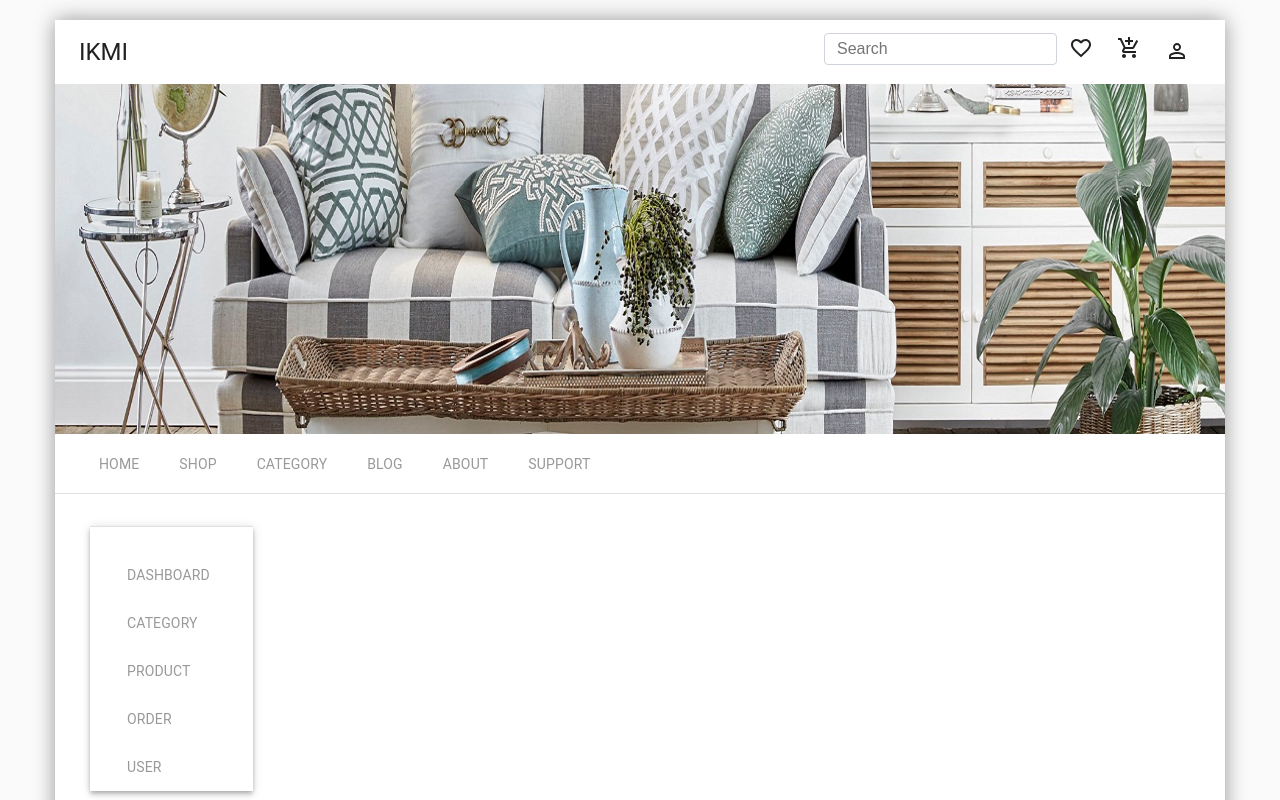
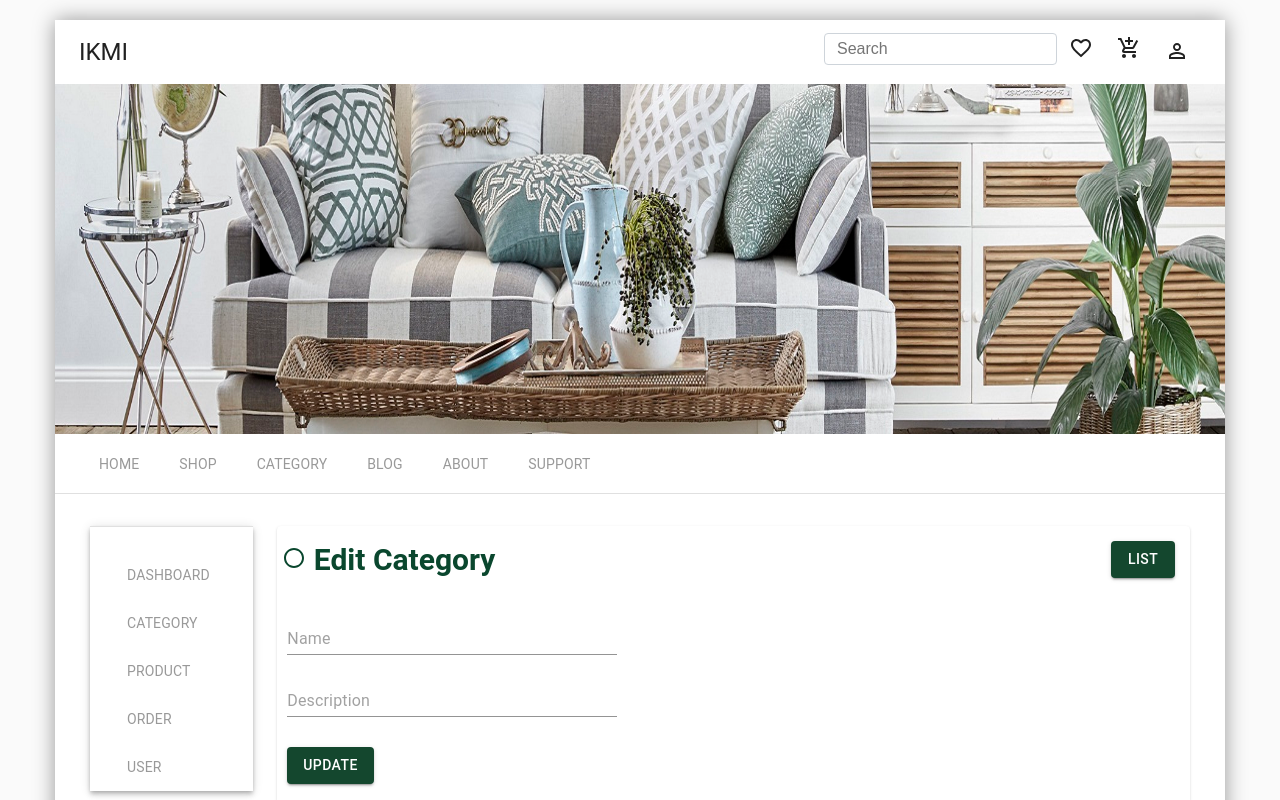
Before and after one commit to Ikhtiarmahmud/ikmi-commerce, a React (Create React App) app: page /profile/category/edit/1 in a window 1280 px wide. Shown: the top 800 px of the page. Built offline with nearby package versions, Linux system fonts and the light colour scheme; no server answers; sample sign-in values are in the browser's storage.

Commit message:
Category & Product edit done

```diff
--- a/src/components/Admin/Category/action.js
+++ b/src/components/Admin/Category/action.js
@@ -1,4 +1,4 @@
-import { STORE_CATEGORIES } from  './constants';
+import { STORE_CATEGORIES, GET_SINGLE_CATEGORY } from  './constants';
 import axios from 'axios';
 import { BASE_URL, AUTH_TOKEN } from '../../../utils/constants';
 
@@ -21,6 +21,24 @@ export const StoreCategory = (data) => async() => {
     });
 }
 
+export const GetSingleCategory = (id) => async(dispatch) => {
+    const category = await axios.get(`${BASE_URL}/category/${id}`);
+
+    dispatch({
+        type: GET_SINGLE_CATEGORY,
+        payload: category.data
+    })
+}
+
+export const UpdateCategory = (data) => async() => {
+    return await axios.patch(`${BASE_URL}/category/${data._id}`, data, {
+        headers: {
+            Accept: "application/json",
+            Authorization: `bearer ${AUTH_TOKEN}`,
+        }
+    });
+}
+
 export const DeleteCategory = (id) => async() => {
     return await axios.delete(`${BASE_URL}/category/${id}`, {
             headers: {
--- a/src/components/Admin/Category/constants.js
+++ b/src/components/Admin/Category/constants.js
@@ -1 +1,2 @@
 export const STORE_CATEGORIES = "STORE_ALL_CATEGORIES";
+export const GET_SINGLE_CATEGORY = "GET_SINGLE_CATEGORY";
--- /dev/null
+++ b/src/components/Admin/Category/edit.js
@@ -0,0 +1,102 @@
+import React, { useState, useEffect } from 'react';
+import {
+    TableContainer,
+    Paper,
+    Typography,
+    Grid,
+    Button,
+    TextField
+} from '@material-ui/core';
+import RadioButtonUncheckedIcon from '@material-ui/icons/RadioButtonUnchecked';
+import { UPDATED_MESSAGE, ERROR_MESSAGE } from '../../../utils/constants';
+import { UpdateCategory, GetSingleCategory } from './action';
+import Message from '../../Message';
+import { Link, useParams } from 'react-router-dom';
+import { useDispatch, useSelector } from 'react-redux';
+import useStyles from './style';
+
+const EditCategroy = () => {
+    const classes = useStyles();
+    const dispatch = useDispatch();
+    const params = useParams();
+    const [status, setStatus] = useState();
+    const { category } = useSelector(state => state.categoryStore);
+    const [categoryData, setCategoryData] = useState({})
+
+    const SubmitHandler = () => {
+        dispatch(UpdateCategory(categoryData))
+            .then(() => setStatus(true))
+            .catch(() => setStatus(false))
+    }
+
+    useEffect(() => {
+        dispatch(GetSingleCategory(params.id));
+    }, [])
+
+    useEffect(() => {
+        setCategoryData(category);
+    }, [category])
+
+    let message = status === true ? UPDATED_MESSAGE : ERROR_MESSAGE;
+
+    return (
+        <TableContainer component={Paper}>
+            <Grid container direction="row" justify="space-between" alignItems="flex-start">
+                <Typography className={
+                        classes.title
+                    }
+                    gutterBottom
+                    variant="h3"
+                    align="left">
+                    <RadioButtonUncheckedIcon/>
+                    &nbsp;Edit Category
+                </Typography>
+                <div style={
+                    {padding: "15px"}
+                }>
+                    <Link className={
+                            classes.link
+                        }
+                        to="/profile/category">
+                        <Button className={
+                                classes.cartBtn
+                            }
+                            variant="contained">List</Button>
+                    </Link>
+                </div>
+            </Grid>
+            <br />
+
+            <Message status={status} message={message}/>
+
+            <div className={
+                    classes.table
+                }
+                aria-label="simple table"
+                className={
+                    classes.inputBox
+            }>
+                <div>
+                    <TextField placeholder="Name" value={categoryData.name} onChange={(e) => setCategoryData(state => ({
+                        ...state,
+                        name: e.target.value
+                    }))}/>
+                </div>
+                <div>
+                    <TextField placeholder="Description" value={categoryData.description} type="search" onChange={(e) => setCategoryData(state => ({
+                        ...state,
+                        description: e.target.value
+                    }))}/>
+                </div>
+                <div>
+                    <Button className={
+                            classes.cartBtn
+                        }
+                        variant="contained" onClick={SubmitHandler}>Update</Button>
+                </div>
+            </div>
+        </TableContainer>
+    );
+}
+
+export default EditCategroy;
--- a/src/components/Admin/Category/index.js
+++ b/src/components/Admin/Category/index.js
@@ -2,6 +2,7 @@ import React from 'react';
 import { useParams, Route, Switch  } from 'react-router-dom';
 import CategoryList from './list';
 import CreateCategory from './create';
+import EditCategory from './edit';
 
 const Category = () => {
   return (
@@ -12,6 +13,9 @@ const Category = () => {
         <Route path="/profile/category/create">
             <CreateCategory />
         </Route>
+        <Route path="/profile/category/edit/:id">
+            <EditCategory />
+        </Route>
     </>
   );
 }
--- a/src/components/Admin/Category/list.js
+++ b/src/components/Admin/Category/list.js
@@ -14,7 +14,7 @@ import {
 } from '@material-ui/core';
 import RadioButtonUncheckedIcon from '@material-ui/icons/RadioButtonUnchecked';
 import useStyles from './style';
-import { Link } from 'react-router-dom';
+import { Link, useHistory } from 'react-router-dom';
 import { StoreCategoryList, DeleteCategory } from './action';
 import Message from '../../Message';
 import { DELETED_MESSAGE, ERROR_MESSAGE } from './../../../utils/constants';
@@ -22,6 +22,7 @@ import { DELETED_MESSAGE, ERROR_MESSAGE } from './../../../utils/constants';
 const CategoryList = () => {
   const classes = useStyles();
   const dispatch = useDispatch();
+  const history = useHistory();
   const [status, setStatus] = useState(null);
 
   const deleteHanlder = (id) => {
@@ -31,6 +32,10 @@ const CategoryList = () => {
   useEffect(() => {
     dispatch(StoreCategoryList());
   }, [status])
+
+  const editHandler = (id) => {
+    history.push(`/profile/category/edit/${id}`);
+  }
 
   const categories = useSelector(state => state.categoryStore.categories)
 
@@ -69,7 +74,7 @@ const CategoryList = () => {
               <TableCell component="th" scope="row">{index+1}</TableCell>
               <TableCell align="right">&nbsp;&nbsp;{row.name}</TableCell>
               <TableCell align="right">{row.description}</TableCell>
-              <TableCell align="right"><Button>Edit</Button> | <Button onClick={() => deleteHanlder(row._id)}>Delete</Button></TableCell>
+              <TableCell align="right"><Button onClick={() => editHandler(row._id)}>Edit</Button> | <Button onClick={() => deleteHanlder(row._id)}>Delete</Button></TableCell>
             </TableRow>
            ))}
         </TableBody>
--- a/src/components/Admin/Category/reducer.js
+++ b/src/components/Admin/Category/reducer.js
@@ -1,13 +1,16 @@
-import { STORE_CATEGORIES } from './constants';
+import { STORE_CATEGORIES, GET_SINGLE_CATEGORY } from './constants';
 
 const INITIAL_STATE = {
     categories : [],
+    category : {}
 }
 
 const CategoryReducer = (state = INITIAL_STATE, action) => {
     switch (action.type) {
         case STORE_CATEGORIES:
             return {...state, categories: action.payload}
+        case GET_SINGLE_CATEGORY:
+            return {...state, category: action.payload}
         default:
             return state;
     }
--- a/src/components/Admin/Product/action.js
+++ b/src/components/Admin/Product/action.js
@@ -40,8 +40,7 @@ export const StoreProduct = (data) => async() => {
 }
 
 export const UpdateProduct = (data) => async() => {
-
-    return await axios.patch(`${BASE_URL}/products/${data.id}`, data, {
+    return await axios.patch(`${BASE_URL}/products/${data._id}`, data, {
         headers: {
             Accept: "application/json",
             Authorization: `bearer ${AUTH_TOKEN}`,
--- a/src/components/Admin/Product/list.js
+++ b/src/components/Admin/Product/list.js
@@ -68,6 +68,7 @@ const ProductList = () => {
             <TableCell align="right">Title</TableCell>
             <TableCell align="right">Description</TableCell>
             <TableCell align="right">Price</TableCell>
+            <TableCell align="right">Stock</TableCell>
             <TableCell align="right">Action</TableCell>
           </TableRow>
         </TableHead>
@@ -80,6 +81,7 @@ const ProductList = () => {
                   <TableCell align="right">&nbsp;&nbsp;{product.title}</TableCell>
                   <TableCell align="right">{product.description}</TableCell>
                   <TableCell align="right">{product.price}</TableCell>
+                  <TableCell align="right">{product.stock}</TableCell>
                   <TableCell align="right"><Button  onClick={() => editHandler(product._id)}>Edit</Button> | <Button  onClick={() => deleteHandler(product._id)}>Delete</Button></TableCell>
                 </TableRow>
             )
```
Also changed, not shown: src/components/Admin/Product/edit.js (+7 -17 lines).
